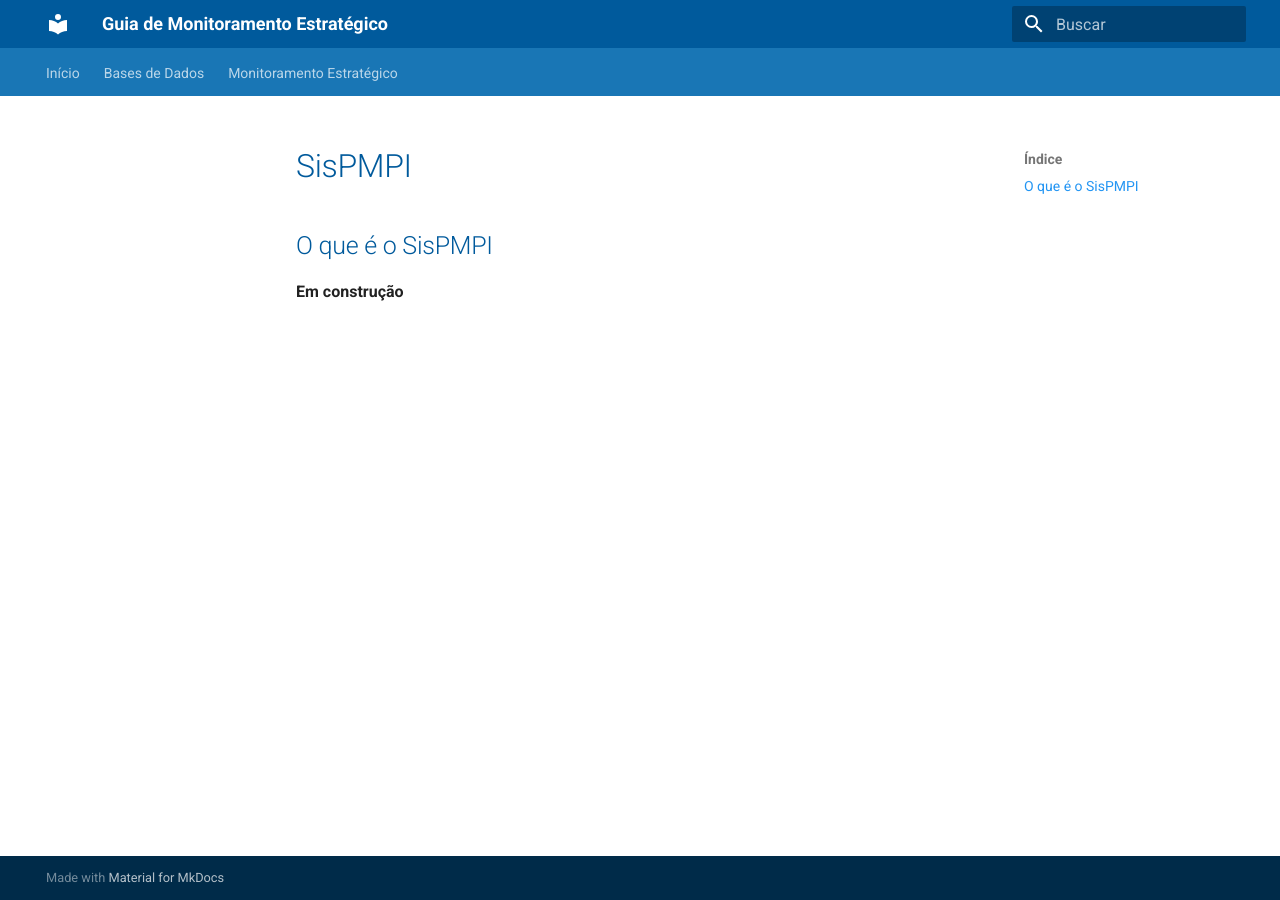
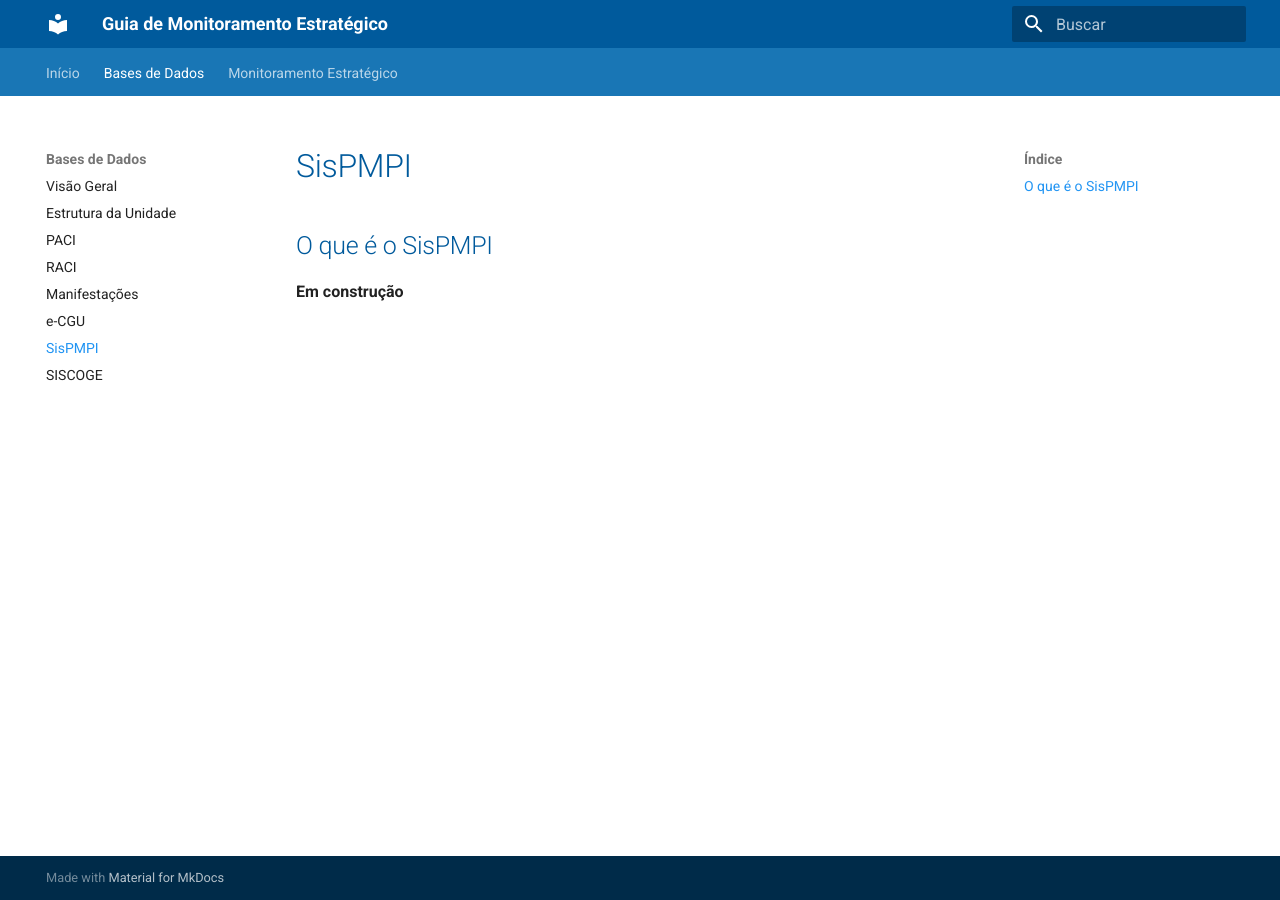
Before and after one commit to CGEMG-AHCS/guia-monitoramento-estrategico, an MkDocs documentation site: the page built from docs/bases-dados/sispmpi.md, in a window 1280 px wide. Built offline with MkDocs 1.6.1 and Material for MkDocs 9.7.7, drawn with Linux system fonts in a browser that asks for light colours; some of the changed lines change nothing that is shown.

Commit message:
Update mkdocs.yml

```diff
--- a/mkdocs.yml
+++ b/mkdocs.yml
@@ -33,12 +33,8 @@ nav:
       - RACI: bases-dados/raci.md
       - Manifestações: bases-dados/manifestacoes.md
       - e-CGU: bases-dados/e-cgu.md
+      - SisPMPI: bases-dados/sispmpi.md
+      - SISCOGE: bases-dados/siscoge.md
 
   - Monitoramento Estratégico:
       - Metodologia: monitoramento/metodologia.md
-      - Estrutura da Unidade: monitoramento/estrutura-rh.md
-      - PACI: monitoramento/paci.md
-      - RACI: monitoramento/raci.md
-      - Manifestações: monitoramento/manifestacoes.md
-      - E-CGU: monitoramento/sistema-e-cgu.md
-      - Utilização Integrada das Bases de Dados: monitoramento/analises-integradas.md
```
